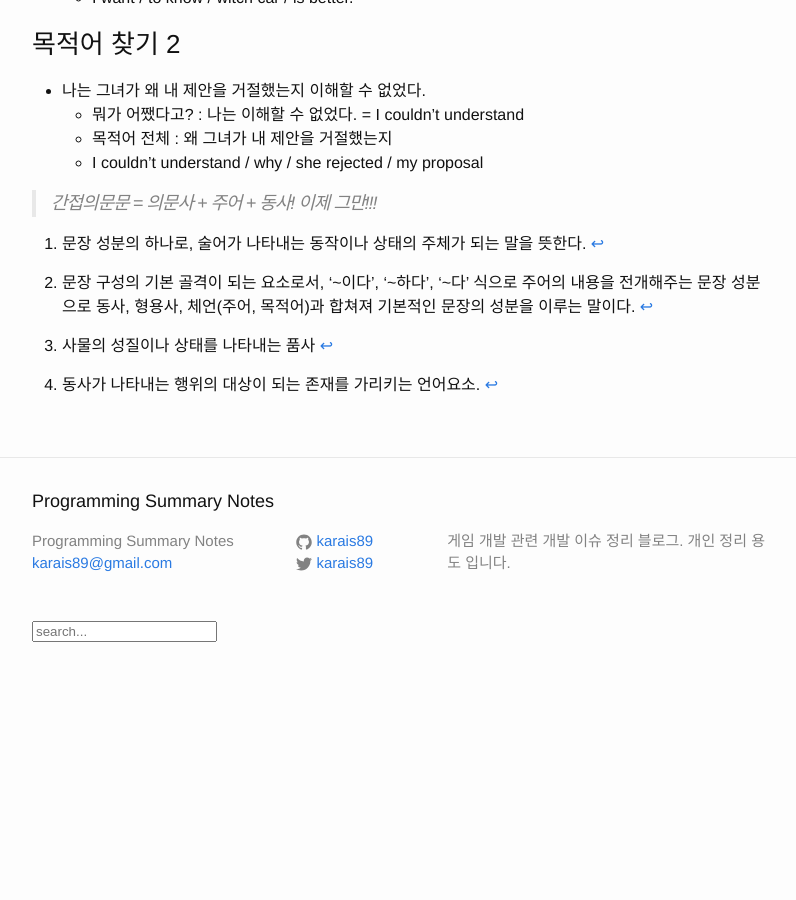
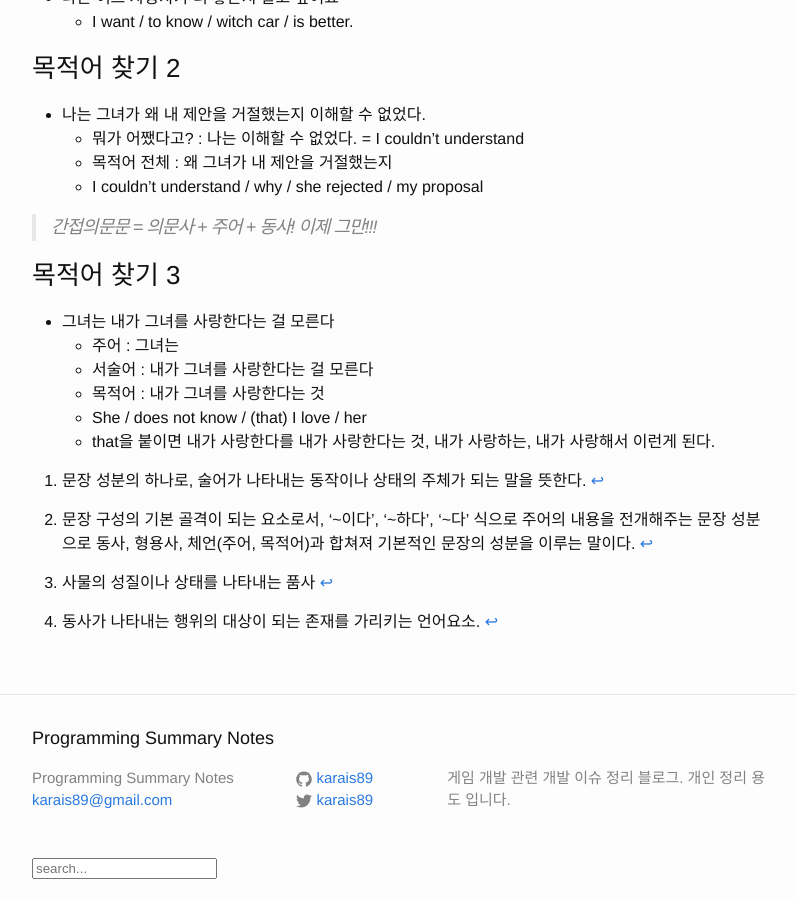
Before and after one commit to karais89/karais89.github.io_back, a Jekyll site: the page built from _posts/2018-12-14-hanmadiro-part-0.markdown, in a window 1280 px wide and 900 px high, scrolled down 3230 px. Shown: the whole window, without its empty margins (238-1034 px from the left). Built offline with Jekyll 4.4.1, drawn with Linux system fonts in a browser that asks for light colours; comment, search, counter and statistics services are not loaded; before the commit the page ends 3932 px from its top, so only the background shows below that.

Commit message:
update 목적어 찾기 3

```diff
--- a/_posts/2018-12-14-hanmadiro-part-0.markdown
+++ b/_posts/2018-12-14-hanmadiro-part-0.markdown
@@ -141,6 +141,15 @@ woman beautiful이 틀린표현이라면 mission impossible도 틀린 표현 일
 
 > 간접의문문 = 의문사 + 주어 + 동사! 이제 그만!!!
 
+### 목적어 찾기 3
+
+- 그녀는 내가 그녀를 사랑한다는 걸 모른다
+    - 주어 : 그녀는
+    - 서술어 : 내가 그녀를 사랑한다는 걸 모른다
+    - 목적어 : 내가 그녀를 사랑한다는 것
+    - She / does not know / (that) I love / her
+    - that을 붙이면 내가 사랑한다를 내가 사랑한다는 것, 내가 사랑하는, 내가 사랑해서 이런게 된다.
+
 [^1]: 문장 성분의 하나로, 술어가 나타내는 동작이나 상태의 주체가 되는 말을 뜻한다.
 [^2]: 문장 구성의 기본 골격이 되는 요소로서, '~이다', '~하다', '~다' 식으로 주어의 내용을 전개해주는 문장 성분으로 동사, 형용사, 체언(주어, 목적어)과 합쳐져 기본적인 문장의 성분을 이루는 말이다.
 [^3]: 사물의 성질이나 상태를 나타내는 품사
```
